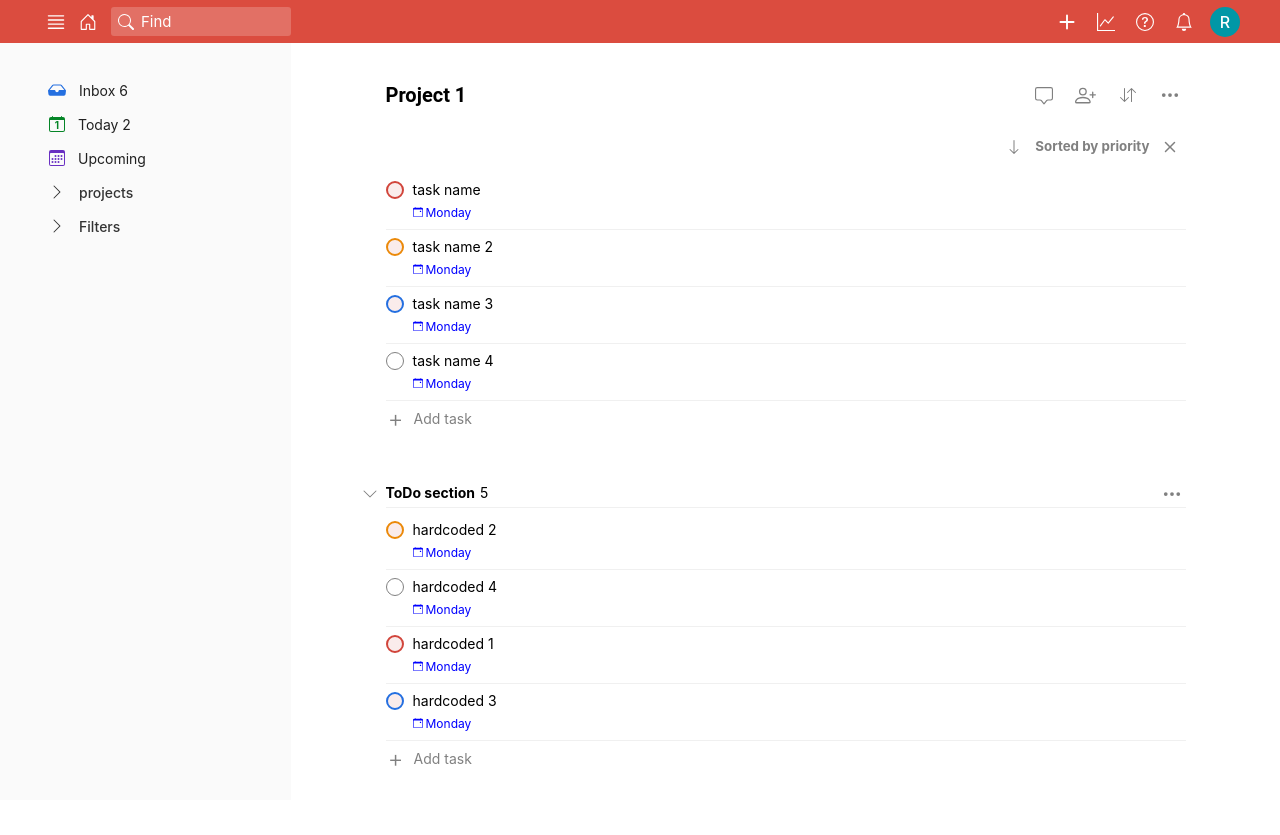
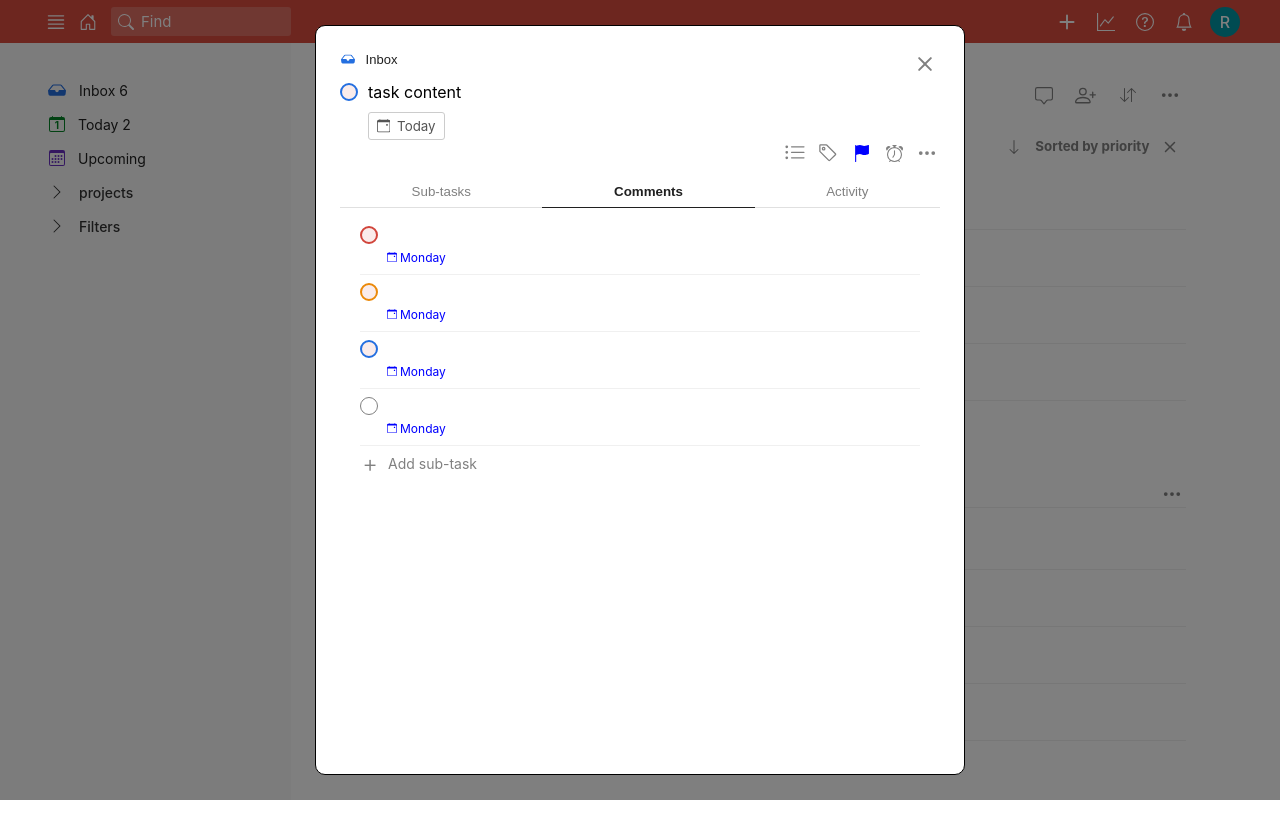
Before and after one commit to rafalrybicki/todoist_clone, a React (Create React App) app: page /project/1/1 in a window 1280 px wide. Before the commit the page ends 800 px from the top, so only its background shows below. Built offline with nearby package versions, Linux system fonts and the light colour scheme.

Commit message:
Change Project

```diff
--- a/src/App.js
+++ b/src/App.js
@@ -39,7 +39,7 @@ function App() {
             <Route path="/inbox" component={Project} />
             <Route path="/today" component={Today} />
             <Route path="/upcoming" component={Upcoming} />
-            <Route path="/project/:id" component={Project} />
+            <Route path="/project/:projectId/:taskId?"  component={Project} />
             <Route path='/' render={() => <Redirect to= "/inbox" />} />
           </Switch>
         </MainView>
--- a/src/views/Project.js
+++ b/src/views/Project.js
@@ -13,6 +13,8 @@ import SortOptions from '../components/shared/SortOptions';
 import SortedBy from '../components/shared/SortedBy';
 
 import { projects } from './data';
+import TaskModal from '../components/TaskModal';
+import Overlay from '../components/shared/Overlay';
 
 const StyledProject = styled.div`
    header button {
@@ -24,9 +26,13 @@ const StyledProject = styled.div`
    }
 `
 
-function Project({ match }) {
-   const projectId = match.params.id;
+function Project({ match, history }) {
+   const projectId = match.params.projectId;
+   const taskId = match.params.taskId;
+
    const [state, setState] = useState(projectId ? projects[projectId] : projects[0]);
+
+   const closeModal = () => history.push({ pathname: projectId > 0 ? "/project/" + projectId : "/inbox"})
 
    useEffect(() => {
       setState(projectId ? projects[projectId] : projects[0])
@@ -78,6 +84,7 @@ function Project({ match }) {
             <Task
                key={task.id}
                id={task.id}
+               projectId={task.projectId}
                content={task.content}
                priority={task.priority}
                endDate={task.endDate}
@@ -120,6 +127,10 @@ function Project({ match }) {
             <NewItemBtn text="Add task" onClick={() => console.log('new task')} />
          </TaskSection>
          <NewSection />
+         {taskId && <>
+            <TaskModal />
+            <Overlay show={true} hide={closeModal} />
+         </>}
       </StyledProject>
    )
 }
--- a/src/views/data.js
+++ b/src/views/data.js
@@ -5,6 +5,7 @@ export const projects = {
       tasks: [
          {
             id: (Math.random() * Math.random()).toString(),
+            projectId: 0,
             content: 'inbox task name',
             priority: 1,
             endDate: '',
@@ -15,6 +16,7 @@ export const projects = {
          },
          {
             id: (Math.random() * Math.random()).toString(),
+            projectId: 0,
             content: 'inbox task name 2',
             priority: 2,
             endDate: '',
@@ -25,6 +27,7 @@ export const projects = {
          },
          {
             id: (Math.random() * Math.random()).toString(),
+            projectId: 0,
             content: 'inbox task name 3',
             priority: 3,
             endDate: '',
@@ -35,6 +38,7 @@ export const projects = {
          },
          {
             id: (Math.random() * Math.random()).toString(),
+            projectId: 0,
             content: 'inbox task name 4',
             priority: 4,
             endDate: '',
@@ -51,6 +55,7 @@ export const projects = {
       tasks: [
          {
             id: (Math.random() * Math.random()).toString(),
+            projectId: 1,
             content: 'task name',
             priority: 1,
             endDate: '',
@@ -61,6 +66,7 @@ export const projects = {
          },
          {
             id: (Math.random() * Math.random()).toString(),
+            projectId: 1,
             content: 'task name 2',
             priority: 2,
             endDate: '',
@@ -71,6 +77,7 @@ export const projects = {
          },
          {
             id: (Math.random() * Math.random()).toString(),
+            projectId: 1,
             content: 'task name 3',
             priority: 3,
             endDate: '',
@@ -81,6 +88,7 @@ export const projects = {
          },
          {
             id: (Math.random() * Math.random()).toString(),
+            projectId: 1,
             content: 'task name 4',
             priority: 4,
             endDate: '',
@@ -100,6 +108,7 @@ export const projects = {
       tasks: [
          {
             id: (Math.random() * Math.random()).toString(),
+            projectid: 2,
             content: 'project 2 task',
             priority: 1,
             endDate: '',
@@ -110,6 +119,7 @@ export const projects = {
          },
          {
             id: (Math.random() * Math.random()).toString(),
+            projectid: 2,
             content: 'project 2 task 2',
             priority: 2,
             endDate: '',
@@ -120,6 +130,7 @@ export const projects = {
          },
          {
             id: (Math.random() * Math.random()).toString(),
+            projectid: 2,
             content: 'project 2 task 3',
             priority: 3,
             endDate: '',
@@ -130,6 +141,7 @@ export const projects = {
          },
          {
             id: (Math.random() * Math.random()).toString(),
+            projectid: 2,
             content: 'project 2 task 4',
             priority: 4,
             endDate: '',
@@ -149,6 +161,7 @@ export const projects = {
       tasks: [
          {
             id: (Math.random() * Math.random()).toString(),
+            projectId: 3,
             content: 'project 3 task',
             priority: 1,
             endDate: '',
@@ -159,6 +172,7 @@ export const projects = {
          },
          {
             id: (Math.random() * Math.random()).toString(),
+            projectId: 3,
             content: 'project 3 task2',
             priority: 2,
             endDate: '',
@@ -169,6 +183,7 @@ export const projects = {
          },
          {
             id: (Math.random() * Math.random()).toString(),
+            projectId: 3,
             content: 'project 3 task 3',
             priority: 3,
             endDate: '',
@@ -179,6 +194,7 @@ export const projects = {
          },
          {
             id: (Math.random() * Math.random()).toString(),
+            projectId: 3,
             content: 'project 3 task 4',
             priority: 4,
             endDate: '',
```
